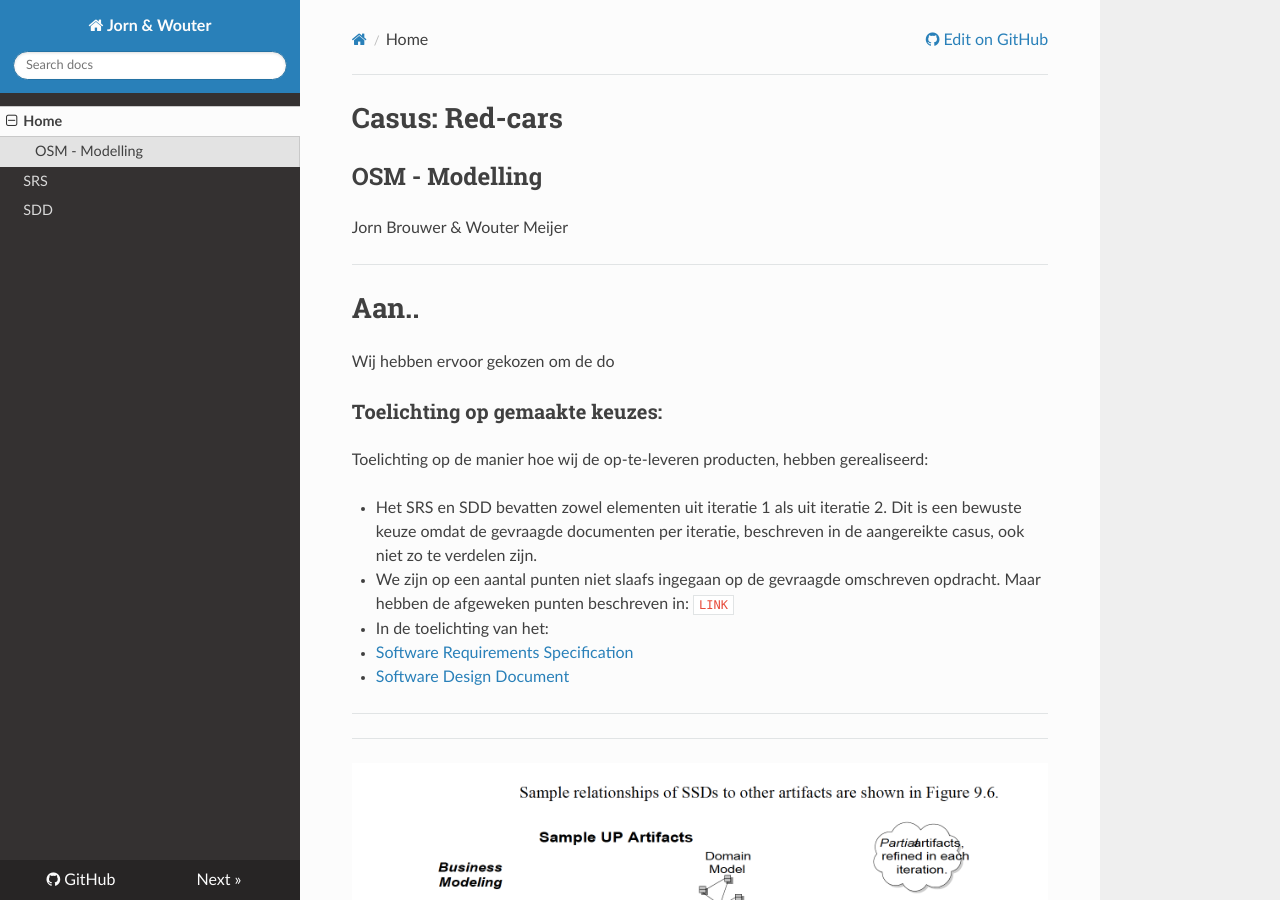
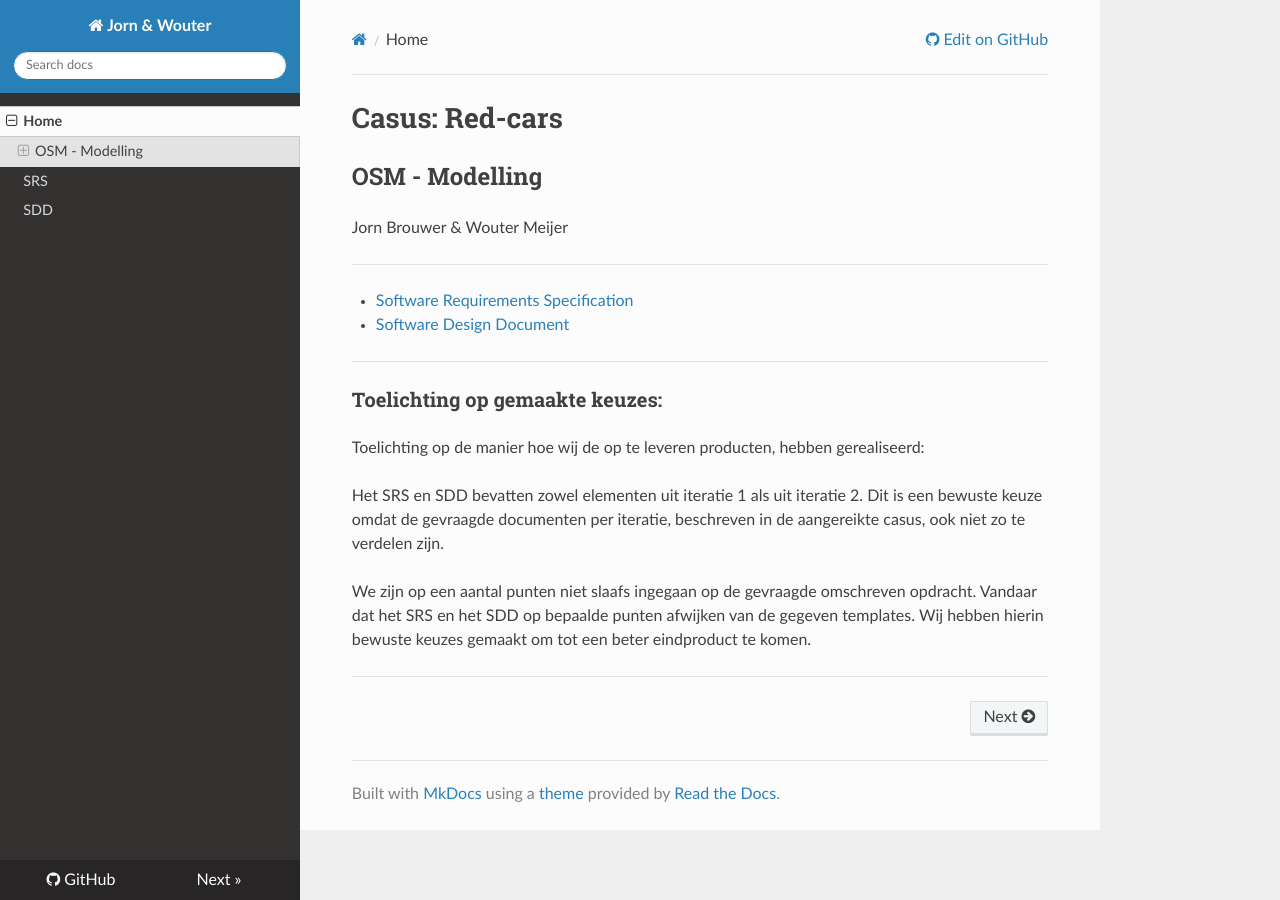
Before and after one commit to jornbrouwer/RentIT, an MkDocs documentation site: the page built from docs/index.md, in a window 1280 px wide and 900 px high. Built offline with MkDocs 1.6.1, drawn with Linux system fonts in a browser that asks for light colours; nearby versions of some CDN libraries; old or Windows-style settings are respelled for this version of MkDocs.

Commit message:
removed obsolete info from readme and index.md

````diff
--- a/docs/index.md
+++ b/docs/index.md
@@ -6,26 +6,19 @@
 
 ---
 
-# Aan..
 
-Wij hebben ervoor gekozen om de do
-
-### Toelichting op gemaakte keuzes:
-
-Toelichting op de manier hoe wij de op-te-leveren producten, hebben gerealiseerd:
-
-* Het SRS en SDD bevatten zowel elementen uit iteratie 1 als uit iteratie 2. Dit is een bewuste keuze omdat de gevraagde documenten per iteratie, beschreven in de aangereikte casus, ook niet zo te verdelen zijn.
-
-* We zijn op een aantal punten niet slaafs ingegaan op de gevraagde omschreven opdracht. Maar hebben de afgeweken punten beschreven in: ```LINK```
-
-* In de toelichting van het:
   - [Software Requirements Specification](SRS_v1-0-4.md#overall-description)
 
   - [Software Design Document](SDD_v1-0-1.md#overall-description)
 
+---
+
+### Toelichting op gemaakte keuzes:
+
+Toelichting op de manier hoe wij de op te leveren producten, hebben gerealiseerd:
+
+Het SRS en SDD bevatten zowel elementen uit iteratie 1 als uit iteratie 2. Dit is een bewuste keuze omdat de gevraagde documenten per iteratie, beschreven in de aangereikte casus, ook niet zo te verdelen zijn.
+
+We zijn op een aantal punten niet slaafs ingegaan op de gevraagde omschreven opdracht. Vandaar dat het SRS en het SDD op bepaalde punten afwijken van de gegeven templates. Wij hebben hierin bewuste keuzes gemaakt om tot een beter eindproduct te komen.
 
 ---
-
----
-
-![UP - artifacts](assets/UP-artifacts.png)
````
Also changed, not shown: README.md (+2 -1 lines).
